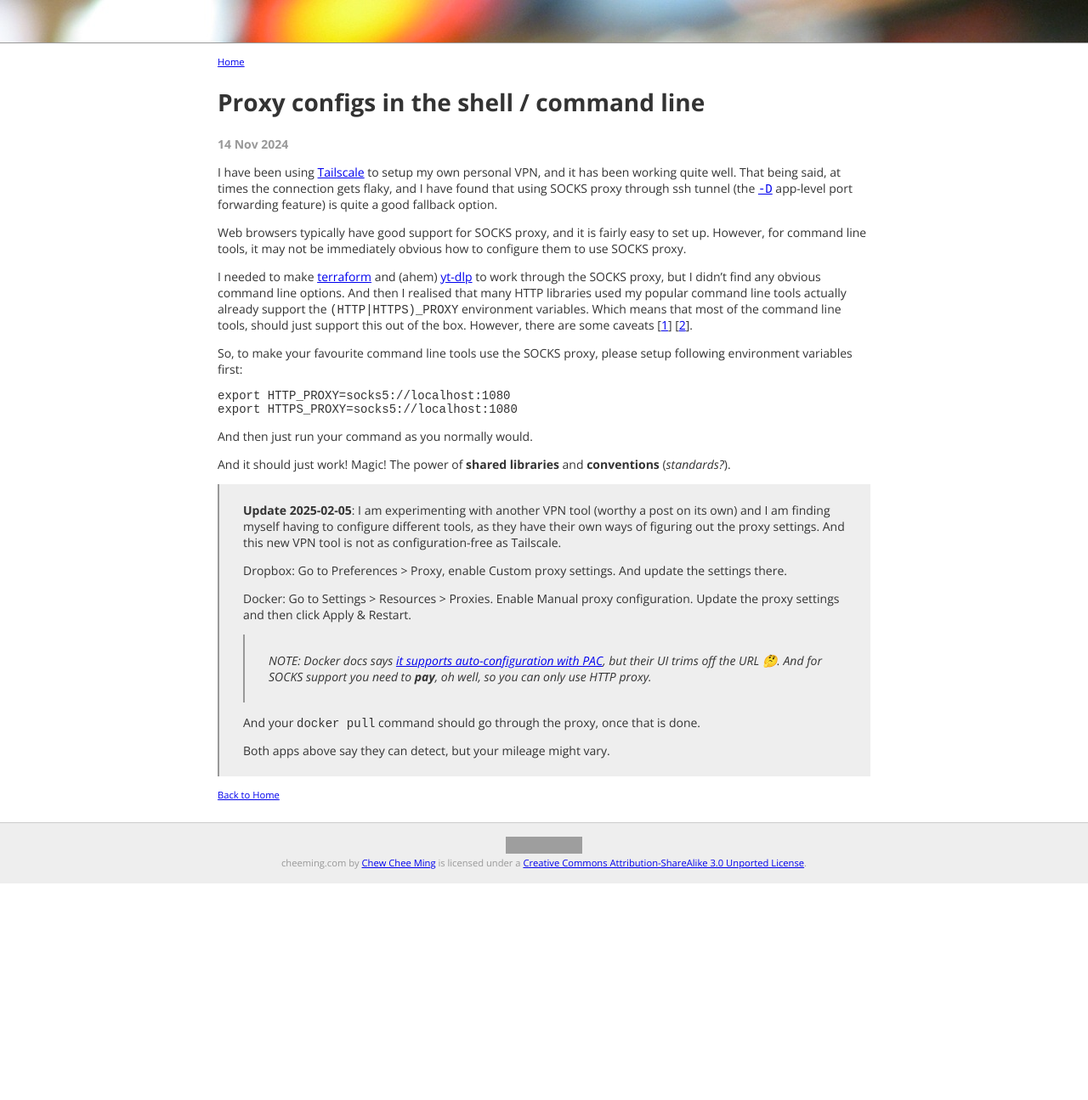
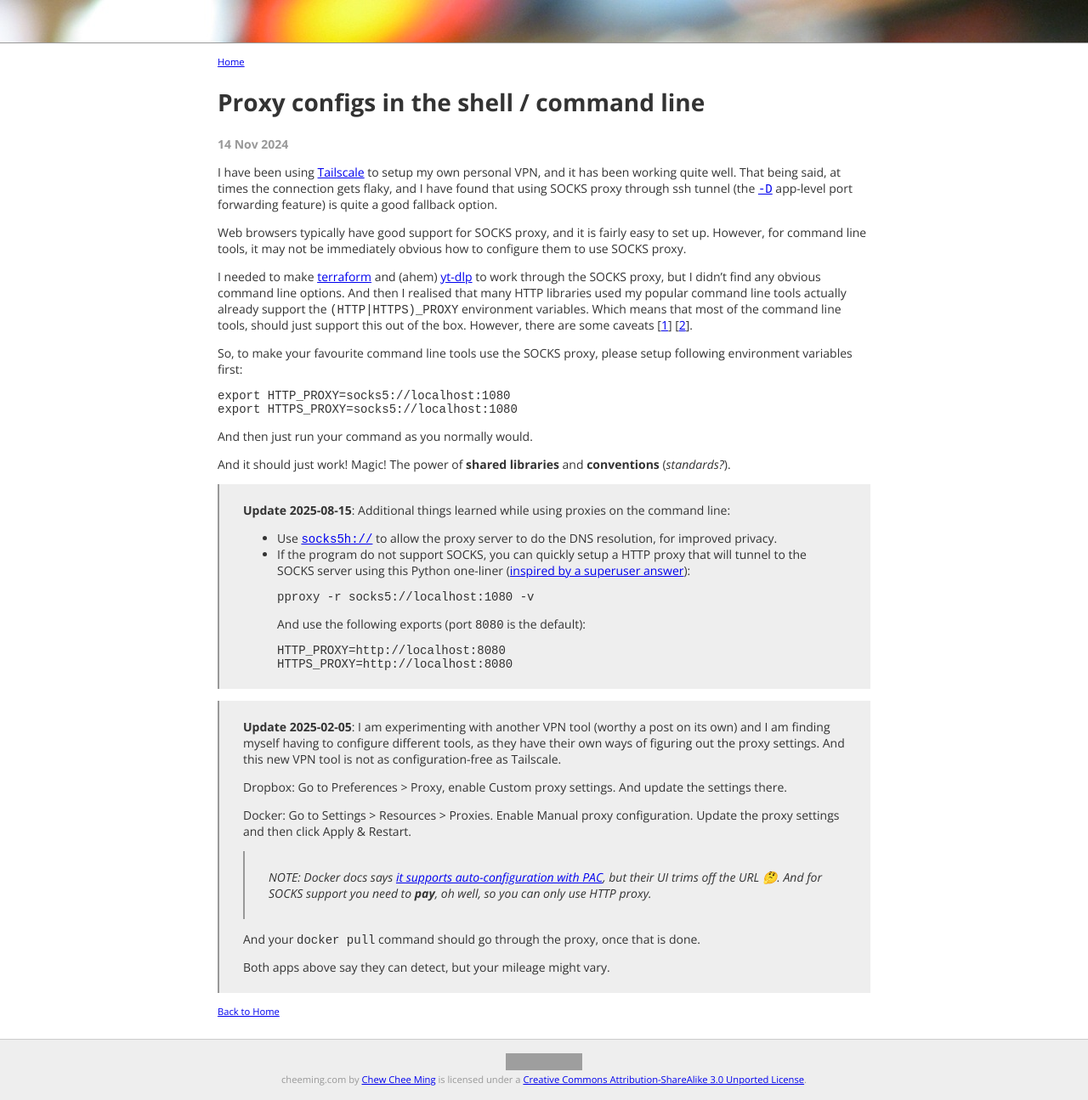
Before and after one commit to cheeming/www.cheeming.com, a Jekyll site: the page built from cheeming.com-jekyll/_posts/2024-11-14-proxy-configs-in-the-shell-command-line.md, in a window 1280 px wide. Shown: the whole page at 85% size. Built offline with Jekyll 4.4.1, drawn with Linux system fonts in a browser that asks for light colours; comment, search, counter and statistics services are not loaded; before the commit the page ends 1040 px from its top, so only the background shows below that; grey boxes are pictures that could not be loaded.

Commit message:
Add more proxy learnings

````diff
--- a/cheeming.com-jekyll/_posts/2024-11-14-proxy-configs-in-the-shell-command-line.md
+++ b/cheeming.com-jekyll/_posts/2024-11-14-proxy-configs-in-the-shell-command-line.md
@@ -19,6 +19,18 @@ And then just run your command as you normally would.
 
 And it should just work! Magic! The power of **shared libraries** and **conventions** (_standards?_).
 
+> **Update 2025-08-15**: Additional things learned while using proxies on the command line:
+> - Use [```socks5h://```](https://curl.se/libcurl/c/CURLOPT_PROXY.html#socks5) to allow the proxy server to do the DNS resolution, for improved privacy.
+> - If the program do not support SOCKS, you can quickly setup a HTTP proxy that will tunnel to the SOCKS server using this Python one-liner ([inspired by a superuser answer](https://superuser.com/a/1533394/609321)):
+> ```
+> pproxy -r socks5://localhost:1080 -v
+> ```
+> And use the following exports (port ```8080``` is the default):
+> ```
+> HTTP_PROXY=http://localhost:8080
+> HTTPS_PROXY=http://localhost:8080
+> ```
+
 > **Update 2025-02-05**: I am experimenting with another VPN tool (worthy a post on its own) and I am finding myself having to configure different tools, as they have their own ways of figuring out the proxy settings. And this new VPN tool is not as configuration-free as Tailscale.
 >
 > Dropbox: Go to Preferences > Proxy, enable Custom proxy settings. And update the settings there.
````
